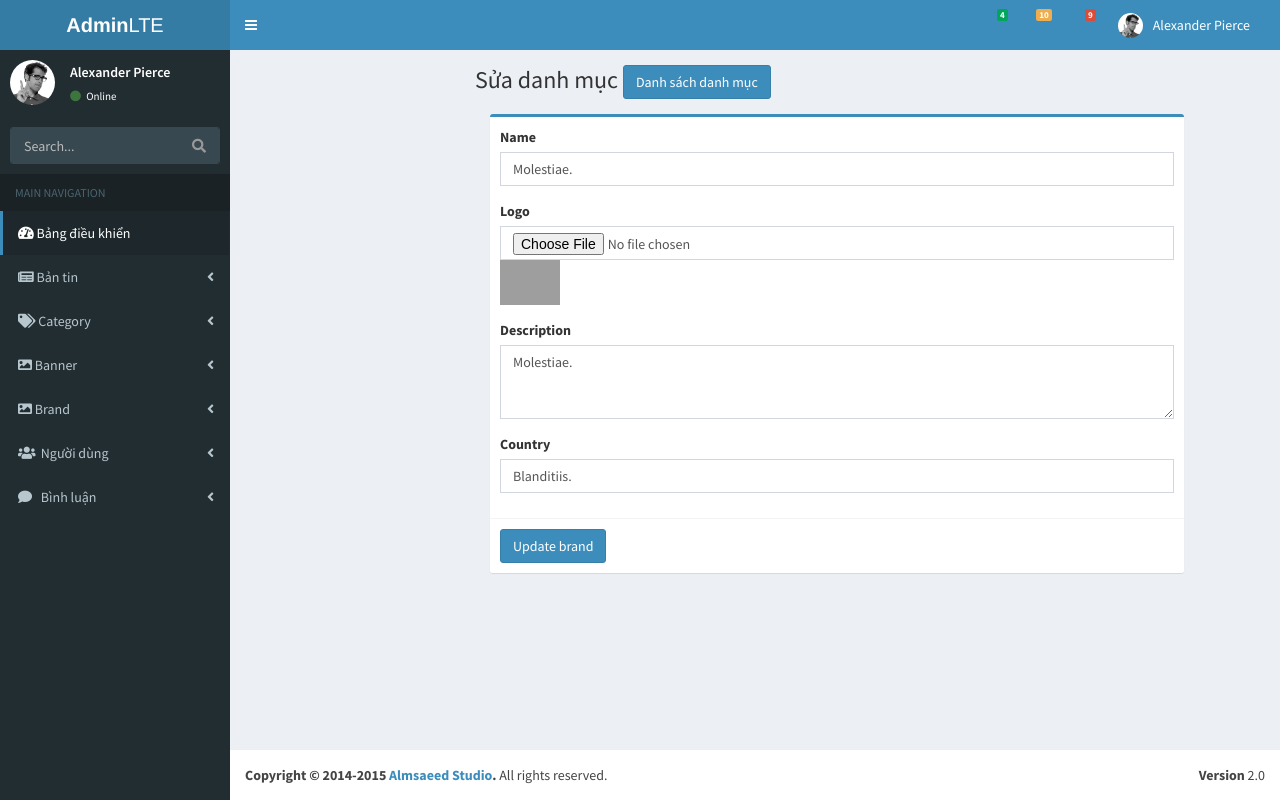
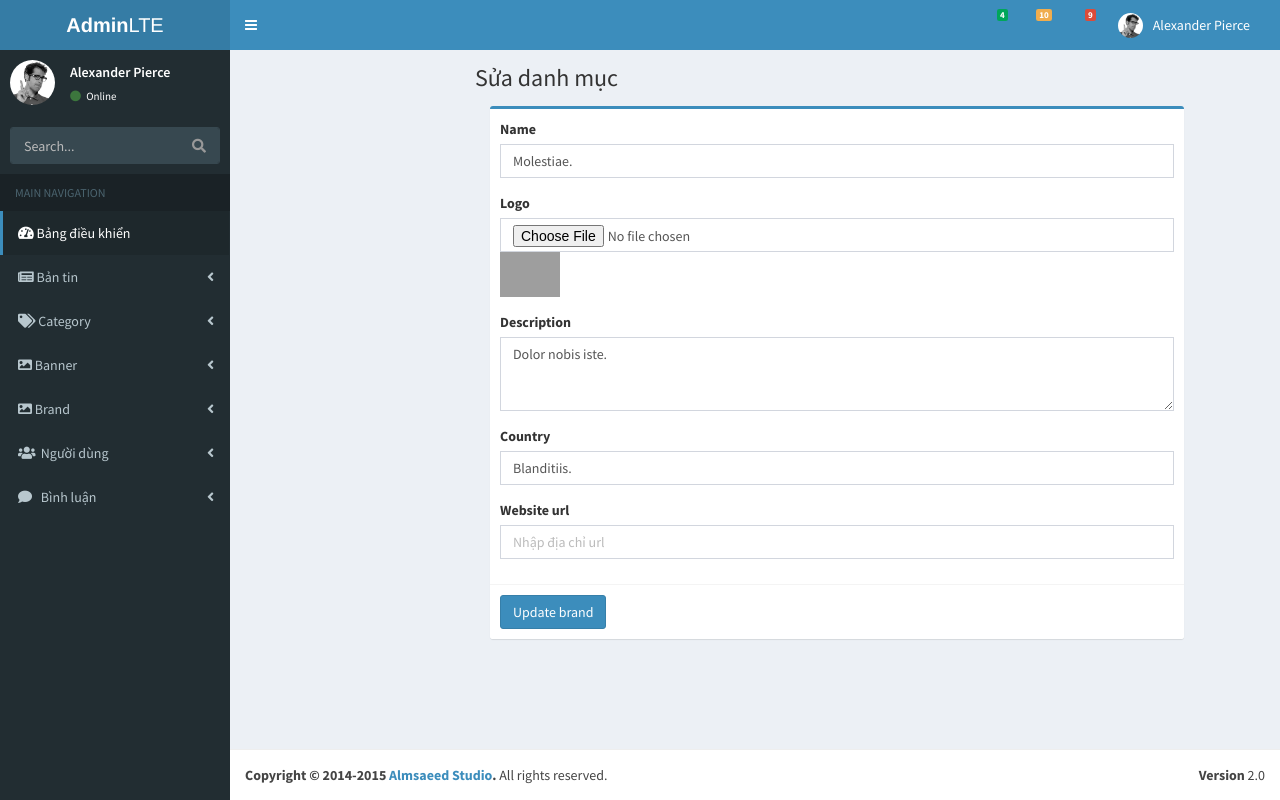
Before and after one commit to DoThanhTrung6666/Fashion_store, a Laravel app: page /brands/1/edit in a window 1280 px wide. Run offline with Laravel 10, Linux system fonts and the light colour scheme; data comes from the database, SQL or seed files in the repository; parts of the project's set-up code (start-up, migrations or seed data) failed here and were passed over; some libraries are stand-ins or nearby versions; grey boxes are pictures that could not be loaded.

Commit message:
cập nhật qly brand

```diff
--- a/app/Http/Controllers/BrandController.php
+++ b/app/Http/Controllers/BrandController.php
@@ -4,6 +4,7 @@ namespace App\Http\Controllers;
 
 use App\Models\Brand;
 use Illuminate\Http\Request;
+use Illuminate\Support\Str;
 
 class BrandController extends Controller
 {
@@ -34,7 +35,9 @@ class BrandController extends Controller
             'logo' => 'required', // Chú ý sửa 'logobrand' thành 'logo'
             'description' => 'nullable|string', // Xác thực trường description
             'country' => 'nullable|string', // Xác thực trường address
+            'website_url' => 'required',
         ]);
+        $data['slug'] = Str::slug($data['name'], '-');
         $path_logo = $request->file('logo')->store('images');
         $data['logo'] = $path_logo;
         Brand::query()->create($data);
@@ -65,14 +68,16 @@ class BrandController extends Controller
     {
         $data = $request->validate([
             'name' => 'required|string|max:255', // Xác thực trường name
-            'logo' => 'required', // Chú ý sửa 'logobrand' thành 'logo'
+            'logo' => 'nullable|image', // Chú ý sửa 'logobrand' thành 'logo'
             'description' => 'nullable|string', // Xác thực trường description
             'country' => 'nullable|string', // Xác thực trường address
+            'website_url' => 'required',
         ]);
+        $data['slug'] = Str::slug($data['name'], '-');
         $data['logo'] = $brand->logo;
         if ($request->hasFile('logo')) {
-            if (file_exists('storage' . $brand->logo)) {
-                unlink('storage' . $brand->logo);
+            if (file_exists('storage/' . $brand->logo)) {
+                unlink('storage/' . $brand->logo);
             }
             $path_logo = $request->file('logo')->store('images');
             $data['logo'] = $path_logo;
--- a/app/Models/Brand.php
+++ b/app/Models/Brand.php
@@ -11,8 +11,10 @@ class Brand extends Model
     use HasFactory;
     protected $fillable = [
         'name',
+        'slug',
         'logo',
         'description',
         'country',
+        'website_url',
     ];
 }
--- a/resources/views/admin/brand/create.blade.php
+++ b/resources/views/admin/brand/create.blade.php
@@ -40,6 +40,10 @@
                     <label for="exampleInputEmail1">Country</label>
                     <input type="text" class="form-control" placeholder="Nhập địa chỉ" name="country">
                   </div>
+                  <div class="form-group">
+                    <label for="exampleInputEmail1">Website url</label>
+                    <input type="text" class="form-control" placeholder="Nhập địa chỉ url" name="website_url">
+                  </div>
                 </div>
                 <div class="box-footer">
                   <button type="submit" class="btn btn-primary">Thêm mới brand</button>
--- a/resources/views/admin/brand/update.blade.php
+++ b/resources/views/admin/brand/update.blade.php
@@ -4,7 +4,7 @@
 <div class="content-wrapper">
       <section class="content-header">
         <h1>
-          Sửa danh mục <a href="" class="btn btn-primary">Danh sách danh mục</a>
+          Sửa danh mục
         </h1>
       </section>
       <section class="content">
@@ -26,11 +26,15 @@
                   </div>
                   <div class="form-group">
                     <label for="exampleInputEmail1">Description</label>
-                    <textarea class="form-control" rows="3" placeholder="Nhập nội dung..." name="description">{{$brand->name}}</textarea>
+                    <textarea class="form-control" rows="3" placeholder="Nhập nội dung..." name="description">{{$brand->description}}</textarea>
                   </div>
                   <div class="form-group">
                     <label for="exampleInputEmail1">Country</label>
                     <input type="text" class="form-control" placeholder="Nhập địa chỉ" name="country" value="{{$brand->country}}">
+                  </div>
+                  <div class="form-group">
+                    <label for="exampleInputEmail1">Website url</label>
+                    <input type="text" class="form-control" placeholder="Nhập địa chỉ url" name="website_url" value="{{$brand->website_url}}" >
                   </div>
                 </div>
                 <div class="box-footer">
--- a/resources/views/layout/admin.blade.php
+++ b/resources/views/layout/admin.blade.php
@@ -11,7 +11,7 @@
   <link href="https://maxcdn.bootstrapcdn.com/font-awesome/4.3.0/css/font-awesome.min.css" rel="stylesheet"
     type="text/css" />
   <!-- Ionicons -->
-  {{-- <link href="http://code.ionicframework.com/ionicons/2.0.0/css/ionicons.min.css" rel="stylesheet" type="text/css" /> --}}
+  <link href="http://code.ionicframework.com/ionicons/2.0.0/css/ionicons.min.css" rel="stylesheet" type="text/css" />
   <!-- Morris chart -->
   <link href="{{asset('plugins/morris/morris.css')}}" rel="stylesheet" type="text/css" />
   <!-- jvectormap -->
@@ -340,7 +340,7 @@
 {{-- kết thúc quản lí banner  --}}
 {{-- quản lí brand --}}
 <li class="treeview">
-    <a href="#">
+    <a href="{{route("brands.index")}}">
         <i class="nav-icon fas fa-image"></i>
     <span>Brand</span>
     <i class="fa fa-angle-left pull-right"></i>
```
